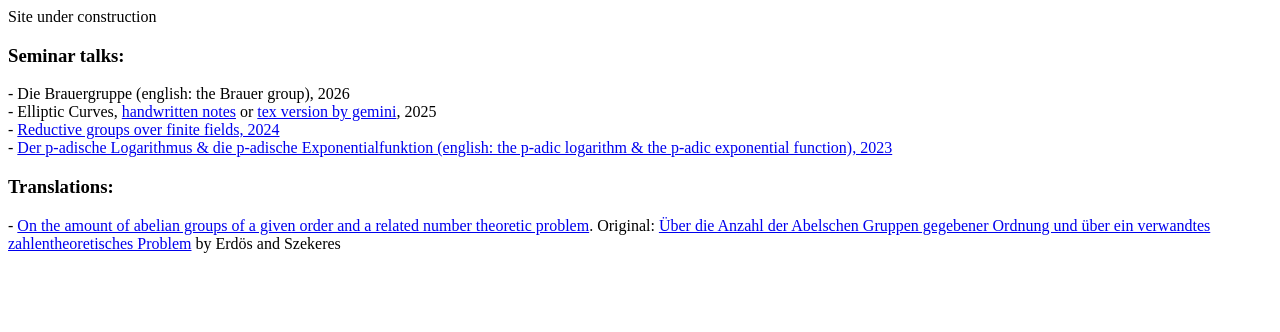
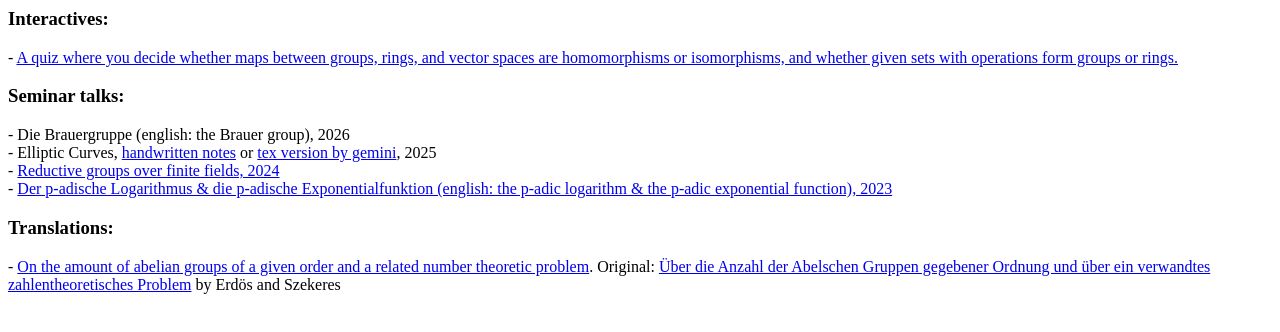
Before and after one commit to illuminator3/illuminator3.github.io, a plain HTML site: page index.html in a window 1280 px wide. Drawn offline with Linux system fonts and the light colour scheme.

Commit message:
Update index.html

```diff
--- a/index.html
+++ b/index.html
@@ -1,4 +1,5 @@
-Site under construction
+<h3>Interactives:</h3>
+- <a href="/morphismen-strukturen">A quiz where you decide whether maps between groups, rings, and vector spaces are homomorphisms or isomorphisms, and whether given sets with operations form groups or rings.</a>
 
 <h3>Seminar talks:</h3>
 - Die Brauergruppe (english: the Brauer group), 2026<br>
```
